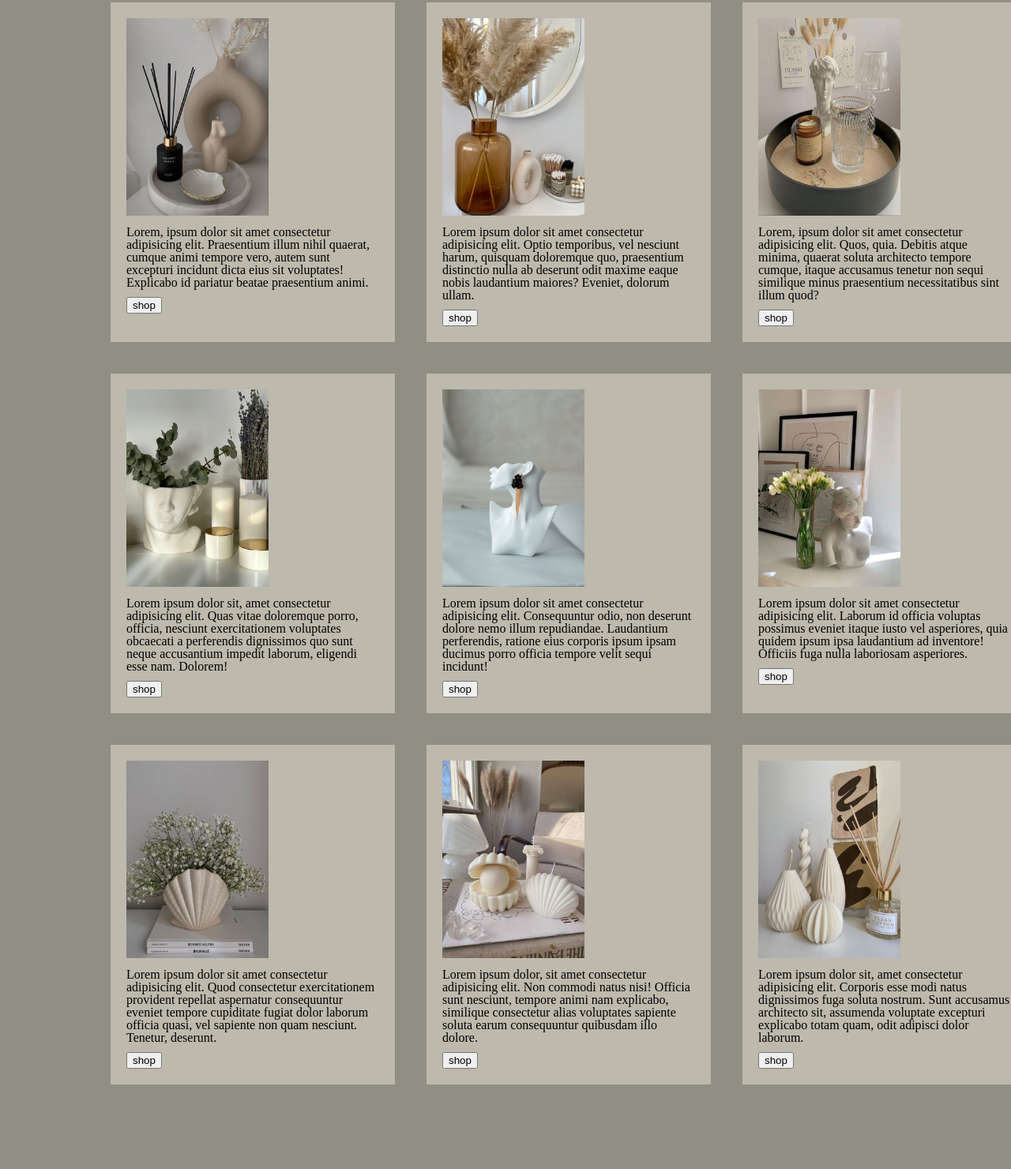
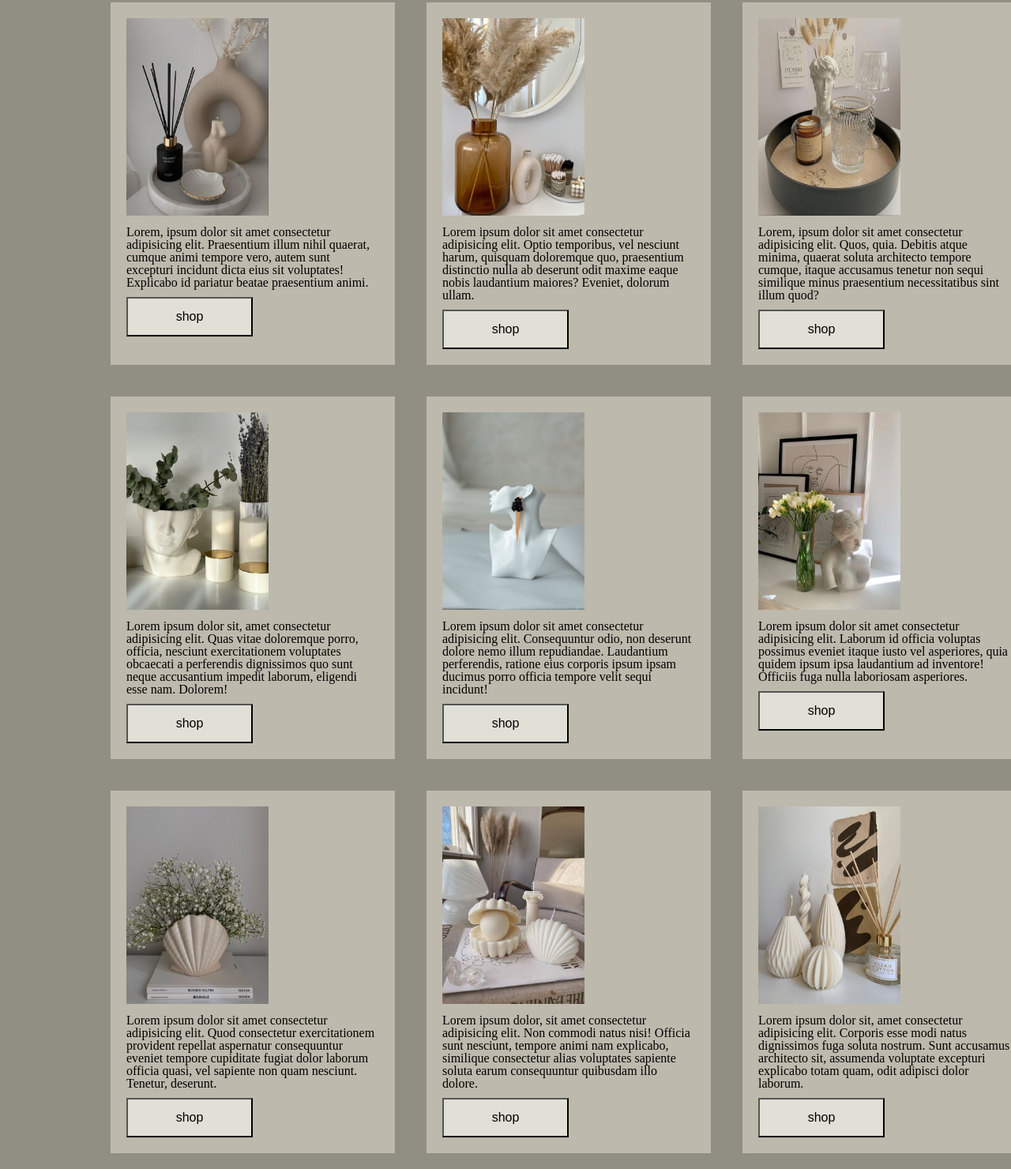
Before and after one commit to khmaladze-tiko/homework1, a plain HTML site: page index.html in a window 1280 px wide. Shown: the part 218-1698 px from the top of the page at 79% size. Before the commit the page ends 1611 px from the top, so only its background shows below. Drawn offline with Linux system fonts and the light colour scheme.

Commit message:
add button

```diff
--- a/css/style.css
+++ b/css/style.css
@@ -54,5 +54,11 @@ h3 {
 .flex div img {
     height: 250px;
     width: 180px;
-
 }
+.button1 {
+    background-color: rgb(224, 224, 215);
+    width: 160px;
+    height: 50px;
+    color: black;
+    font-size: 16px; }
+}
--- a/index.html
+++ b/index.html
@@ -48,47 +48,48 @@
                <div>
                    <img src="/img/decor1.jpg" alt="box-decor-img1">
                    <p>Lorem, ipsum dolor sit amet consectetur adipisicing elit. Praesentium illum nihil quaerat, cumque animi tempore vero, autem sunt excepturi incidunt dicta eius sit voluptates! Explicabo id pariatur beatae praesentium animi.</p>
-                   <button>shop</button>
+                   <button class="button1">shop</button>
+
                </div>
                <div>
                 <img src="/img/decor2.jpg" alt="box-decor-img2">
                 <p>Lorem ipsum dolor sit amet consectetur adipisicing elit. Optio temporibus, vel nesciunt harum, quisquam doloremque quo, praesentium distinctio nulla ab deserunt odit maxime eaque nobis laudantium maiores? Eveniet, dolorum ullam.</p>
-                <button>shop</button>
+                <button class="button1">shop</button>
                 </div>
                 <div>
                     <img src="/img/decor3.jpg" alt="box-decor-img3">
                     <p>Lorem, ipsum dolor sit amet consectetur adipisicing elit. Quos, quia. Debitis atque minima, quaerat soluta architecto tempore cumque, itaque accusamus tenetur non sequi similique minus praesentium necessitatibus sint illum quod?</p>
-                    <button>shop</button>
+                    <button class="button1">shop</button>
                 </div>
                 <div>
                     <img src="/img/decor4.jpg" alt="box-decor-img4">
                     <p>Lorem ipsum dolor sit, amet consectetur adipisicing elit. Quas vitae doloremque porro, officia, nesciunt exercitationem voluptates obcaecati a perferendis dignissimos quo sunt neque accusantium impedit laborum, eligendi esse nam. Dolorem!</p>
-                    <button>shop</button>
+                    <button class="button1">shop</button>
                 </div>
                 <div>
                     <img src="/img/decor5.jpg" alt="box-decor-img5">
                     <p>Lorem ipsum dolor sit amet consectetur adipisicing elit. Consequuntur odio, non deserunt dolore nemo illum repudiandae. Laudantium perferendis, ratione eius corporis ipsum ipsam ducimus porro officia tempore velit sequi incidunt!</p>
-                    <button>shop</button>
+                    <button class="button1">shop</button>
                 </div>
                 <div>
                     <img src="/img/decor6.jpg" alt="box-decor-img6">
                     <p>Lorem ipsum dolor sit amet consectetur adipisicing elit. Laborum id officia voluptas possimus eveniet itaque iusto vel asperiores, quia quidem ipsum ipsa laudantium ad inventore! Officiis fuga nulla laboriosam asperiores.</p>
-                    <button>shop</button>
+                    <button class="button1">shop</button>
                 </div>
                 <div>
                     <img src="/img/decor7.jpg" alt="box-decor-img7">
                     <p>Lorem ipsum dolor sit amet consectetur adipisicing elit. Quod consectetur exercitationem provident repellat aspernatur consequuntur eveniet tempore cupiditate fugiat dolor laborum officia quasi, vel sapiente non quam nesciunt. Tenetur, deserunt.</p>
-                    <button>shop</button>
+                    <button class="button1">shop</button>
                 </div>
                 <div>
                     <img src="/img/decor8.jpg" alt="box-decor-img8">
                     <p>Lorem ipsum dolor, sit amet consectetur adipisicing elit. Non commodi natus nisi! Officia sunt nesciunt, tempore animi nam explicabo, similique consectetur alias voluptates sapiente soluta earum consequuntur quibusdam illo dolore.</p>
-                    <button>shop</button>
+                    <button class="button1">shop</button>
                 </div>
                 <div>
                     <img src="/img/decor9.jpg" alt="box-decor-img9">
                     <p>Lorem ipsum dolor sit, amet consectetur adipisicing elit. Corporis esse modi natus dignissimos fuga soluta nostrum. Sunt accusamus architecto sit, assumenda voluptate excepturi explicabo totam quam, odit adipisci dolor laborum.</p>
-                    <button>shop</button>
+                    <button class="button1">shop</button>
                 </div>
             </div>
         </div>
```
